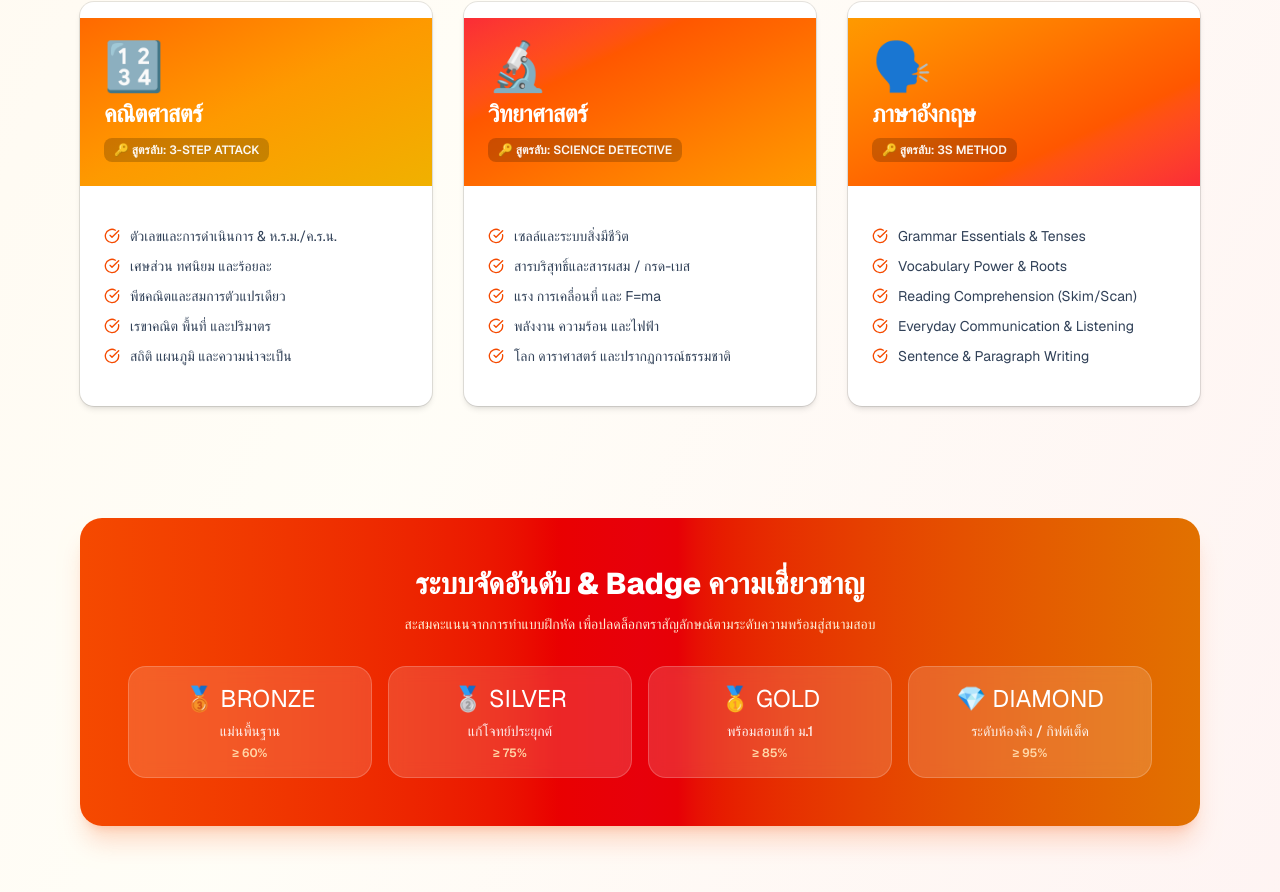
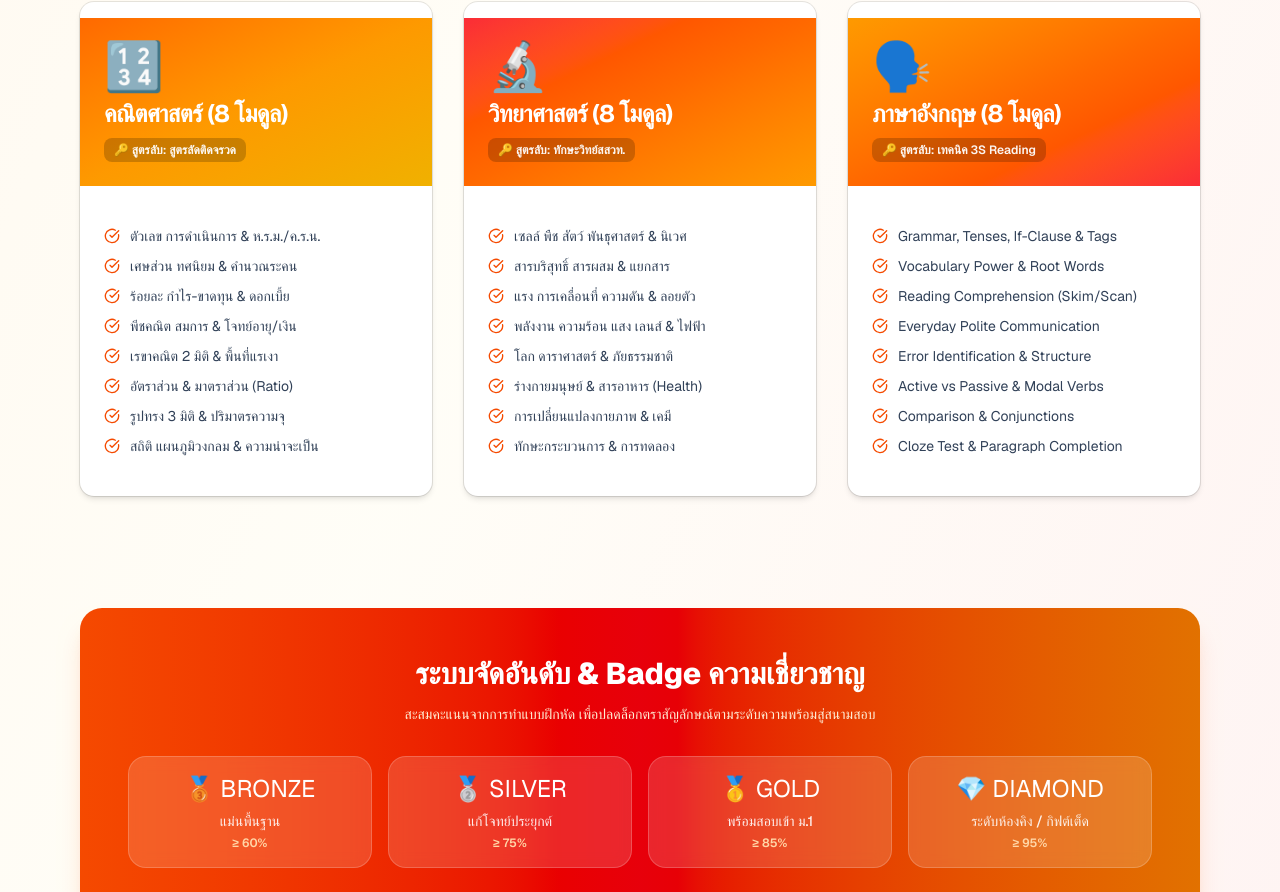
Before and after one commit to hourmir2-maker/master-m1, a Next.js app: page / in a window 1280 px wide. Shown: the part 1594-2486 px from the top of the page. Built offline with nearby package versions, Linux system fonts and the light colour scheme.

Commit message:
fix: align remaining lessons and 24-module counts on dashboard and landing page

```diff
--- a/src/app/page.tsx
+++ b/src/app/page.tsx
@@ -121,16 +121,16 @@ export default function LandingPage() {
           <div className="grid grid-cols-1 md:grid-cols-3 gap-6 sm:gap-8">
             {[
               {
-                emoji: '🔢', subject: 'คณิตศาสตร์', color: 'from-orange-500 via-amber-500 to-yellow-500',
-                secret: '3-STEP ATTACK', modules: ['ตัวเลขและการดำเนินการ & ห.ร.ม./ค.ร.น.', 'เศษส่วน ทศนิยม และร้อยละ', 'พีชคณิตและสมการตัวแปรเดียว', 'เรขาคณิต พื้นที่ และปริมาตร', 'สถิติ แผนภูมิ และความน่าจะเป็น']
+                emoji: '🔢', subject: 'คณิตศาสตร์ (8 โมดูล)', color: 'from-orange-500 via-amber-500 to-yellow-500',
+                secret: 'สูตรลัดติดจรวด', modules: ['ตัวเลข การดำเนินการ & ห.ร.ม./ค.ร.น.', 'เศษส่วน ทศนิยม & คำนวณระคน', 'ร้อยละ กำไร-ขาดทุน & ดอกเบี้ย', 'พีชคณิต สมการ & โจทย์อายุ/เงิน', 'เรขาคณิต 2 มิติ & พื้นที่แรเงา', 'อัตราส่วน & มาตราส่วน (Ratio)', 'รูปทรง 3 มิติ & ปริมาตรความจุ', 'สถิติ แผนภูมิวงกลม & ความน่าจะเป็น']
               },
               {
-                emoji: '🔬', subject: 'วิทยาศาสตร์', color: 'from-red-500 via-orange-500 to-amber-500',
-                secret: 'SCIENCE DETECTIVE', modules: ['เซลล์และระบบสิ่งมีชีวิต', 'สารบริสุทธิ์และสารผสม / กรด-เบส', 'แรง การเคลื่อนที่ และ F=ma', 'พลังงาน ความร้อน และไฟฟ้า', 'โลก ดาราศาสตร์ และปรากฏการณ์ธรรมชาติ']
+                emoji: '🔬', subject: 'วิทยาศาสตร์ (8 โมดูล)', color: 'from-red-500 via-orange-500 to-amber-500',
+                secret: 'ทักษะวิทย์สสวท.', modules: ['เซลล์ พืช สัตว์ พันธุศาสตร์ & นิเวศ', 'สารบริสุทธิ์ สารผสม & แยกสาร', 'แรง การเคลื่อนที่ ความดัน & ลอยตัว', 'พลังงาน ความร้อน แสง เลนส์ & ไฟฟ้า', 'โลก ดาราศาสตร์ & ภัยธรรมชาติ', 'ร่างกายมนุษย์ & สารอาหาร (Health)', 'การเปลี่ยนแปลงกายภาพ & เคมี', 'ทักษะกระบวนการ & การทดลอง']
               },
               {
-                emoji: '🗣️', subject: 'ภาษาอังกฤษ', color: 'from-amber-500 via-orange-500 to-red-500',
-                secret: '3S METHOD', modules: ['Grammar Essentials & Tenses', 'Vocabulary Power & Roots', 'Reading Comprehension (Skim/Scan)', 'Everyday Communication & Listening', 'Sentence & Paragraph Writing']
+                emoji: '🗣️', subject: 'ภาษาอังกฤษ (8 โมดูล)', color: 'from-amber-500 via-orange-500 to-red-500',
+                secret: 'เทคนิค 3S Reading', modules: ['Grammar, Tenses, If-Clause & Tags', 'Vocabulary Power & Root Words', 'Reading Comprehension (Skim/Scan)', 'Everyday Polite Communication', 'Error Identification & Structure', 'Active vs Passive & Modal Verbs', 'Comparison & Conjunctions', 'Cloze Test & Paragraph Completion']
               },
             ].map((s, i) => (
               <Card key={i} className="overflow-hidden border-orange-100 shadow-md hover:shadow-xl transition-all hover:-translate-y-1 bg-white">
```
